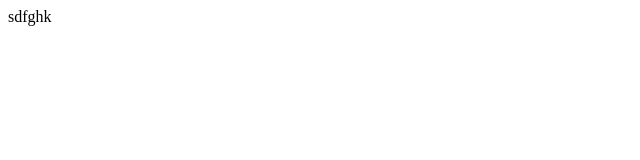
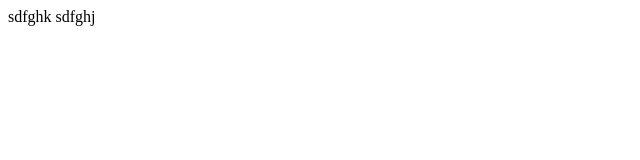
Before and after one commit to krishnapr22/wish, a plain HTML site: page index.html in a window 1280 px wide. Shown: the full height of the page, 0-640 px from the left. Drawn offline with Linux system fonts and the light colour scheme.

Commit message:
second commit

```diff
--- a/index.html
+++ b/index.html
@@ -1,3 +1,4 @@
 <html>
     sdfghk
+    sdfghj
 </html>
```
